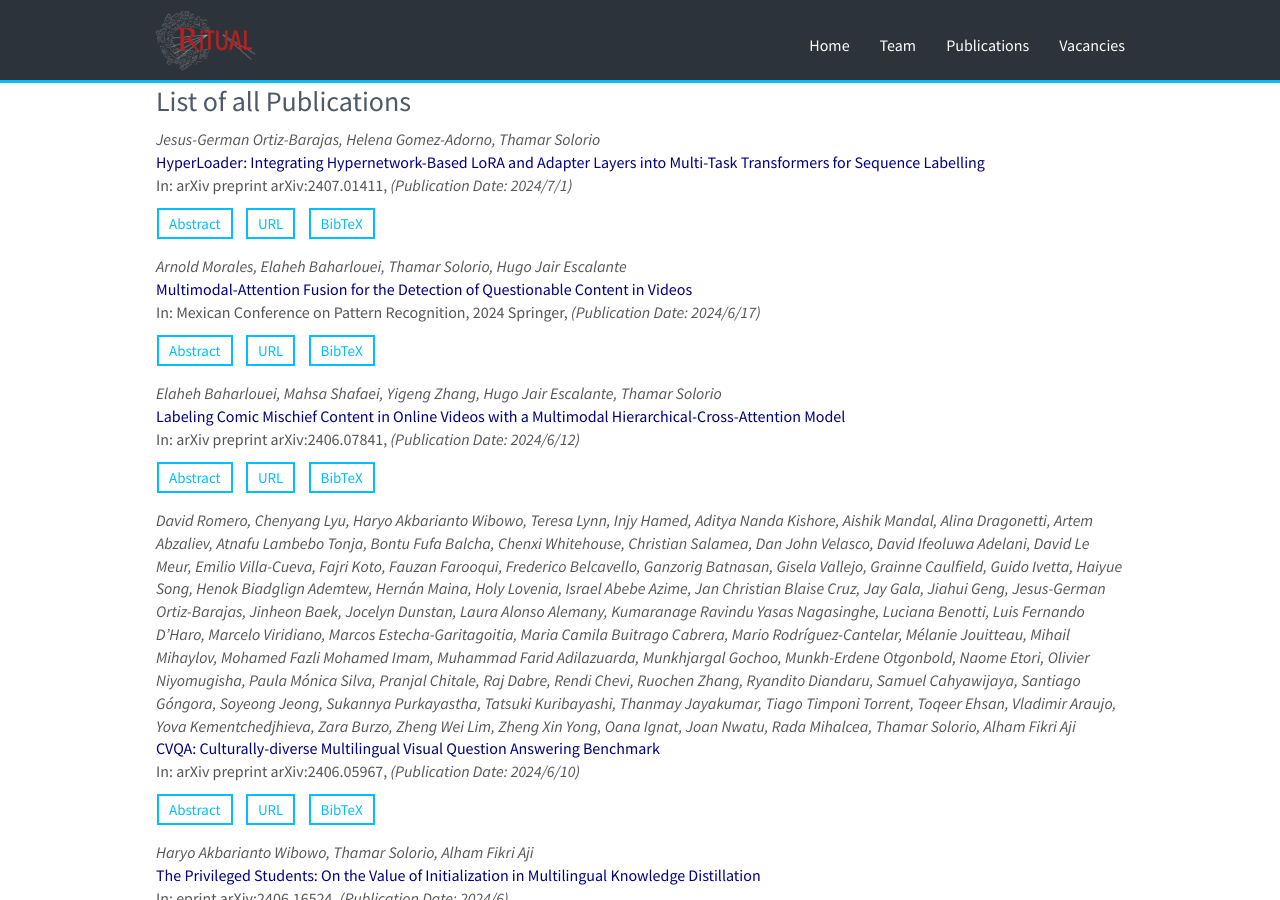
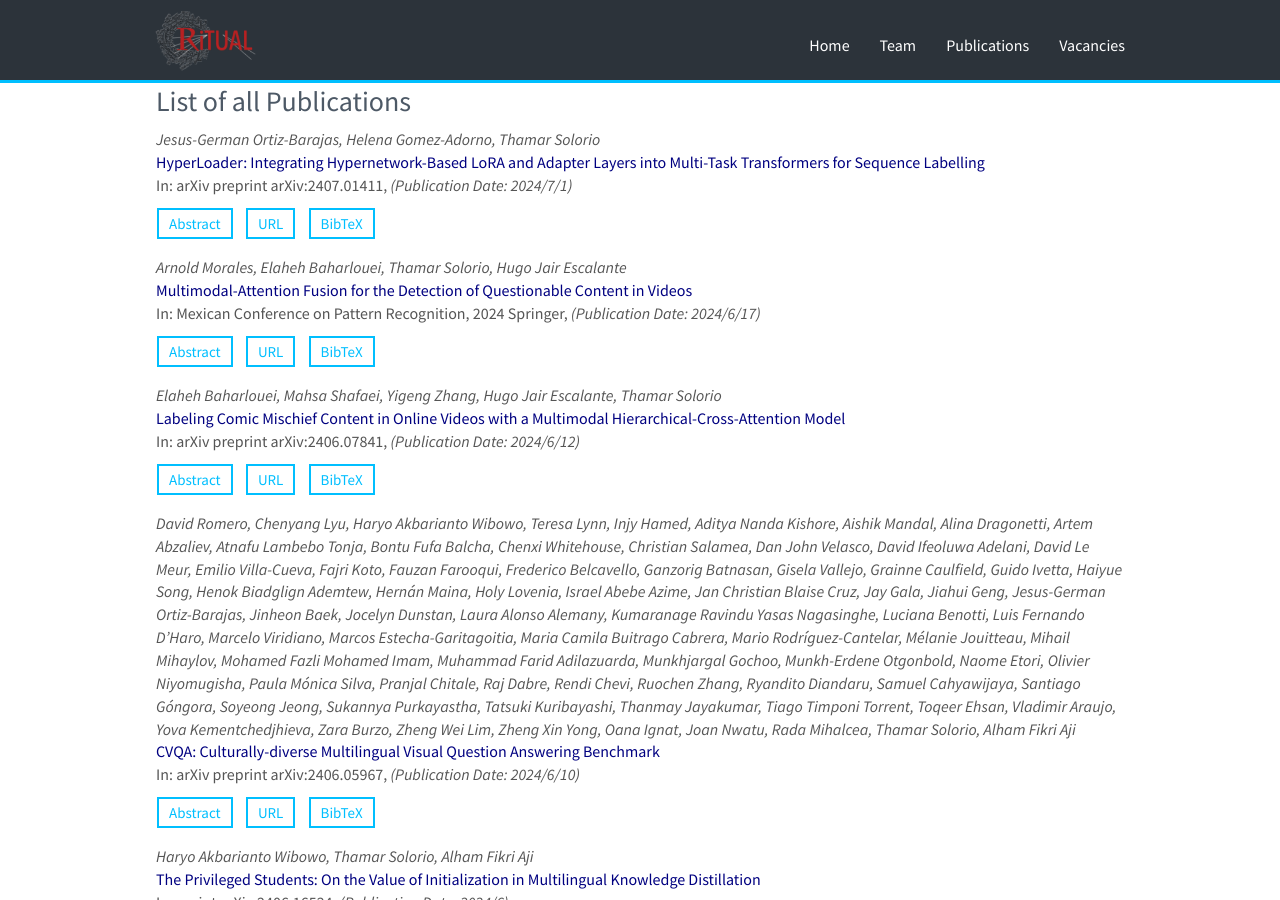
Before and after one commit to RamzaBasharat/MBZUAI, a Jekyll site: the page built from _pages/publications.md, in a window 1280 px wide and 900 px high, scrolled down 559 px. Built offline with Jekyll 4.4.1, drawn with Linux system fonts in a browser that asks for light colours; nearby versions of some CDN libraries.

Commit message:
adjusting publications

```diff
--- a/_pages/publications.md
+++ b/_pages/publications.md
@@ -47,7 +47,7 @@ Jump to [Under Review Articles](#under-review-articles), [Patents](#patents), [L
   <em>{{ publi.authors }} </em><br />
   <span class="navy">{{ publi.title }}</span><br />
   In: {{publi.publisher}}, <i>(Publication Date: {{ publi.date }})</i>
-<div class="row" style="margin-bottom:5px;padding-bottom:0px">
+<div class="row" style="margin-bottom:6px;padding-bottom:0px">
   <div class="col-sm-12 clearfix">
   <a class="small-sky-btn" data-toggle="collapse" href="#abstract-{{ forloop.index }}" role="button" aria-expanded="false" aria-controls="abstract-{{ forloop.index }}">
     Abstract
```
